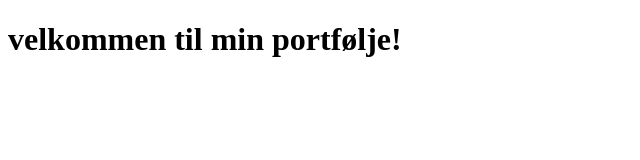
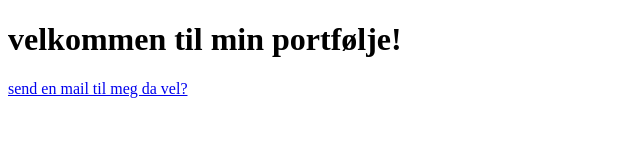
Before and after one commit to amisaaardesign/portfolio, a plain HTML site: page index.html in a window 1280 px wide. Shown: the whole page, without its empty margins (0-640 px from the left). Drawn offline with Linux system fonts and the light colour scheme.

Commit message:
Update index.html

```diff
--- a/index.html
+++ b/index.html
@@ -7,6 +7,7 @@
     <title>portfølje</title>
 </head>
 <body>
-<h1>velkommen til min portfølje!</h1>
+    <h1>velkommen til min portfølje!</h1>
+    <a href="mailto:saami5727@hiof.no">send en mail til meg da vel?</a>
 </body>
 </html>
```
